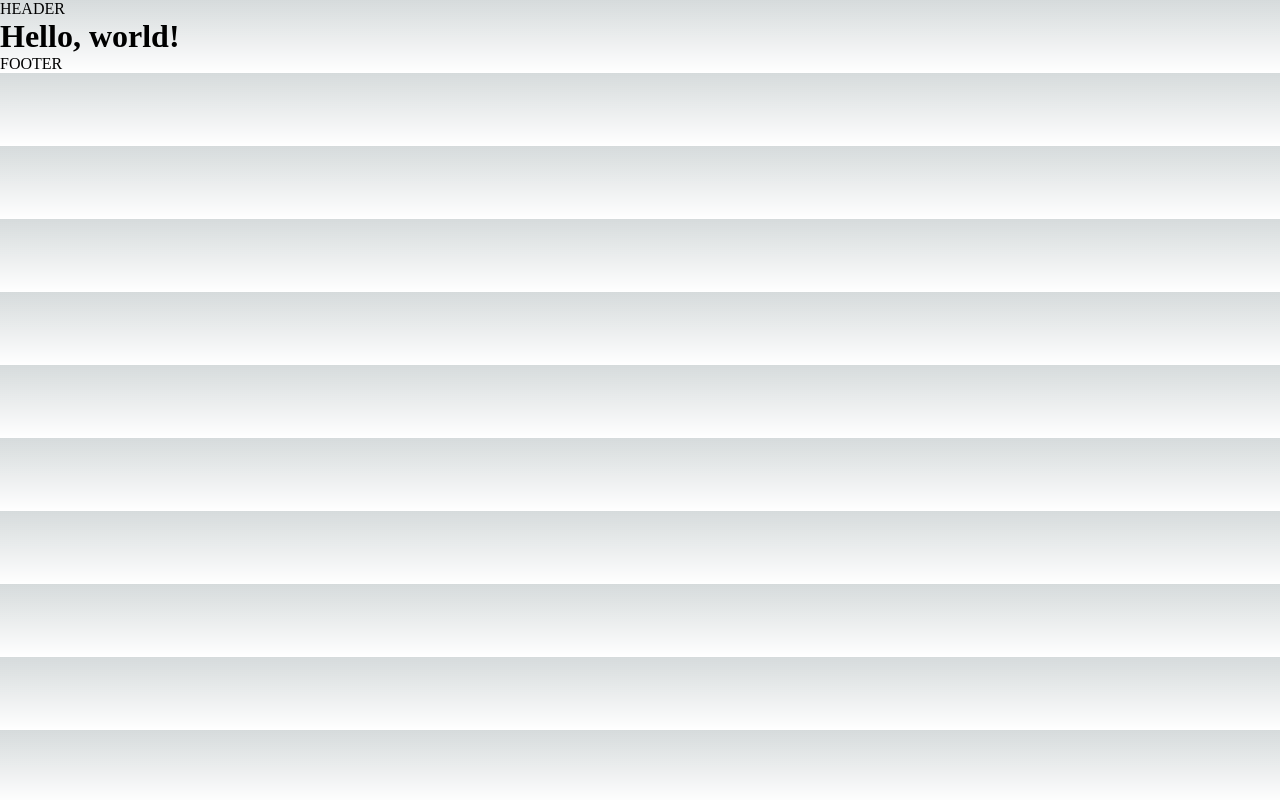
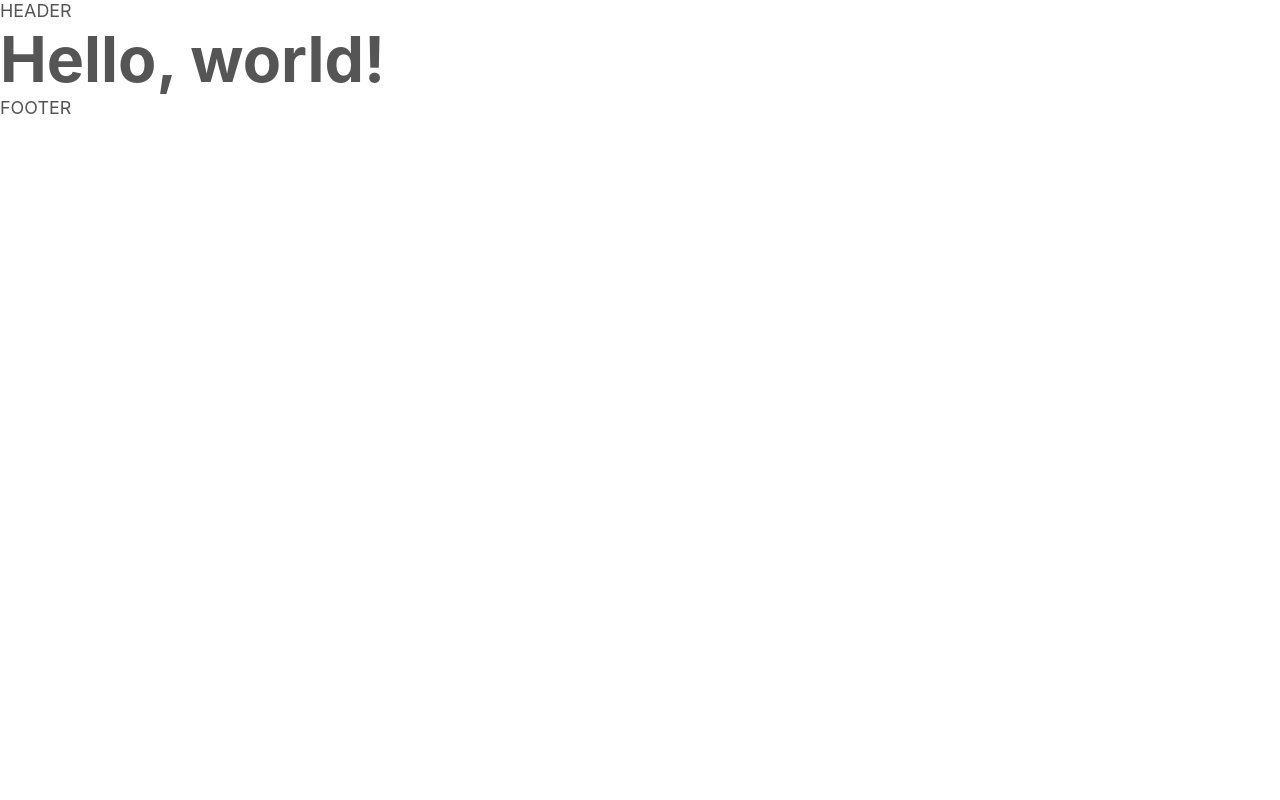
Before and after one commit to rala-rationallife/nextjs-typescript-starter, a Next.js app: page / in a window 1280 px wide. Built offline with nearby package versions, Linux system fonts and the light colour scheme.

Commit message:
Reset CSS

```diff
--- a/package.json
+++ b/package.json
@@ -11,7 +11,8 @@
   "dependencies": {
     "next": "13.3.0",
     "react": "18.2.0",
-    "react-dom": "18.2.0"
+    "react-dom": "18.2.0",
+    "sass": "^1.61.0"
   },
   "devDependencies": {
     "@types/node": "^18.15.11",
--- a/src/pages/_app.tsx
+++ b/src/pages/_app.tsx
@@ -1,5 +1,5 @@
 import { Layout } from "@/components/layout"
-import "@/styles/globals.css"
+import "@/styles/globals.scss"
 import type { AppProps } from "next/app"
 
 export default function App({ Component, pageProps }: AppProps) {
--- a/src/styles/globals.css
+++ /dev/null
@@ -1,107 +0,0 @@
-:root {
-  --max-width: 1100px;
-  --border-radius: 12px;
-  --font-mono: ui-monospace, Menlo, Monaco, 'Cascadia Mono', 'Segoe UI Mono',
-    'Roboto Mono', 'Oxygen Mono', 'Ubuntu Monospace', 'Source Code Pro',
-    'Fira Mono', 'Droid Sans Mono', 'Courier New', monospace;
-
-  --foreground-rgb: 0, 0, 0;
-  --background-start-rgb: 214, 219, 220;
-  --background-end-rgb: 255, 255, 255;
-
-  --primary-glow: conic-gradient(
-    from 180deg at 50% 50%,
-    #16abff33 0deg,
-    #0885ff33 55deg,
-    #54d6ff33 120deg,
-    #0071ff33 160deg,
-    transparent 360deg
-  );
-  --secondary-glow: radial-gradient(
-    rgba(255, 255, 255, 1),
-    rgba(255, 255, 255, 0)
-  );
-
-  --tile-start-rgb: 239, 245, 249;
-  --tile-end-rgb: 228, 232, 233;
-  --tile-border: conic-gradient(
-    #00000080,
-    #00000040,
-    #00000030,
-    #00000020,
-    #00000010,
-    #00000010,
-    #00000080
-  );
-
-  --callout-rgb: 238, 240, 241;
-  --callout-border-rgb: 172, 175, 176;
-  --card-rgb: 180, 185, 188;
-  --card-border-rgb: 131, 134, 135;
-}
-
-@media (prefers-color-scheme: dark) {
-  :root {
-    --foreground-rgb: 255, 255, 255;
-    --background-start-rgb: 0, 0, 0;
-    --background-end-rgb: 0, 0, 0;
-
-    --primary-glow: radial-gradient(rgba(1, 65, 255, 0.4), rgba(1, 65, 255, 0));
-    --secondary-glow: linear-gradient(
-      to bottom right,
-      rgba(1, 65, 255, 0),
-      rgba(1, 65, 255, 0),
-      rgba(1, 65, 255, 0.3)
-    );
-
-    --tile-start-rgb: 2, 13, 46;
-    --tile-end-rgb: 2, 5, 19;
-    --tile-border: conic-gradient(
-      #ffffff80,
-      #ffffff40,
-      #ffffff30,
-      #ffffff20,
-      #ffffff10,
-      #ffffff10,
-      #ffffff80
-    );
-
-    --callout-rgb: 20, 20, 20;
-    --callout-border-rgb: 108, 108, 108;
-    --card-rgb: 100, 100, 100;
-    --card-border-rgb: 200, 200, 200;
-  }
-}
-
-* {
-  box-sizing: border-box;
-  padding: 0;
-  margin: 0;
-}
-
-html,
-body {
-  max-width: 100vw;
-  overflow-x: hidden;
-}
-
-body {
-  color: rgb(var(--foreground-rgb));
-  background: linear-gradient(
-      to bottom,
-      transparent,
-      rgb(var(--background-end-rgb))
-    )
-    rgb(var(--background-start-rgb));
-}
-
-a {
-  color: inherit;
-  text-decoration: none;
-}
-
-@media (prefers-color-scheme: dark) {
-  html {
-    color-scheme: dark;
-  }
-}
--- /dev/null
+++ b/src/styles/globals.scss
@@ -0,0 +1,56 @@
+:root {
+  --text: #555555;
+
+  --body: clamp(1rem, 0.9504rem + 0.2116vw, 1.125rem); /* 16-18px */
+  --heading1: clamp(2rem, 1.2063rem + 3.3862vw, 4rem); /* 32-64px */
+  --heading2: calc(var(--body) * 1.5); /* 24-27px */
+  --heading3: calc(var(--body) * 1.2); /* 19.2-21.6px */
+
+  --space-xs: clamp(1.25rem, 1.002rem + 1.0582vw, 1.875rem); /* 20-30px */
+  --space-sm: calc(var(--space-xs) * 1.5); /* 30-45px */
+  --space-md: calc(var(--space-xs) * 2); /* 40-60px */
+  --space-lg: calc(var(--space-xs) * 3); /* 60-90px */
+  --space-xl: calc(var(--space-xs) * 4); /* 80-120px */
+}
+
+body {
+  color: var(--text);
+  font-family: -apple-system, BlinkMacSystemFont, "Segoe UI", Helvetica, Arial,
+    sans-serif;
+  font-size: var(--body);
+}
+
+h1 {
+  font-size: var(--heading1);
+}
+
+h2 {
+  font-size: var(--heading2);
+}
+
+h3 {
+  font-size: var(--heading3);
+}
+
+body,
+h1,
+h2,
+h3,
+p,
+figure,
+ul {
+  margin: 0;
+  padding: 0;
+  list-style: none;
+}
+
+*,
+*::before,
+*::after {
+  box-sizing: border-box;
+}
+
+a {
+  color: inherit;
+  text-decoration: none;
+}
```
Also changed, not shown: src/styles/Home.module.css (deleted, +0 -229 lines), 1 other file (tests, documents, lock files or other folders).
